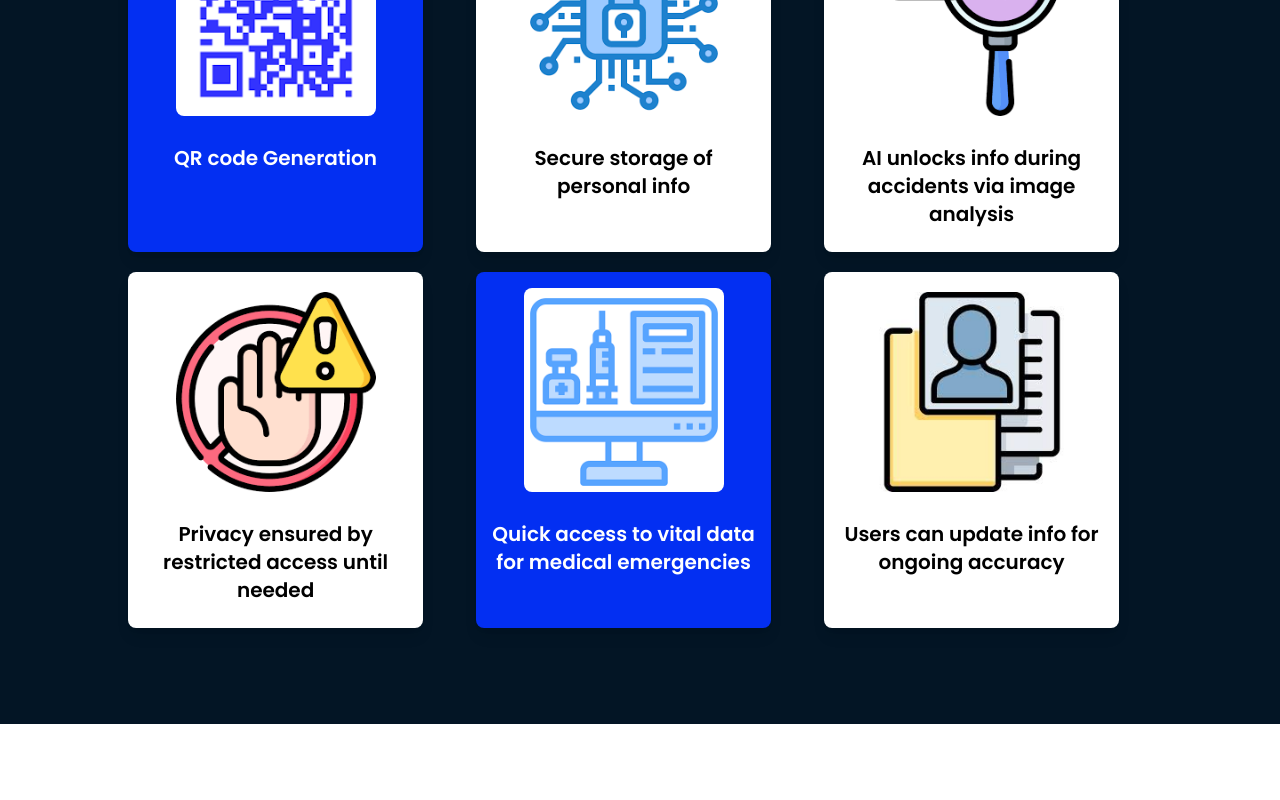
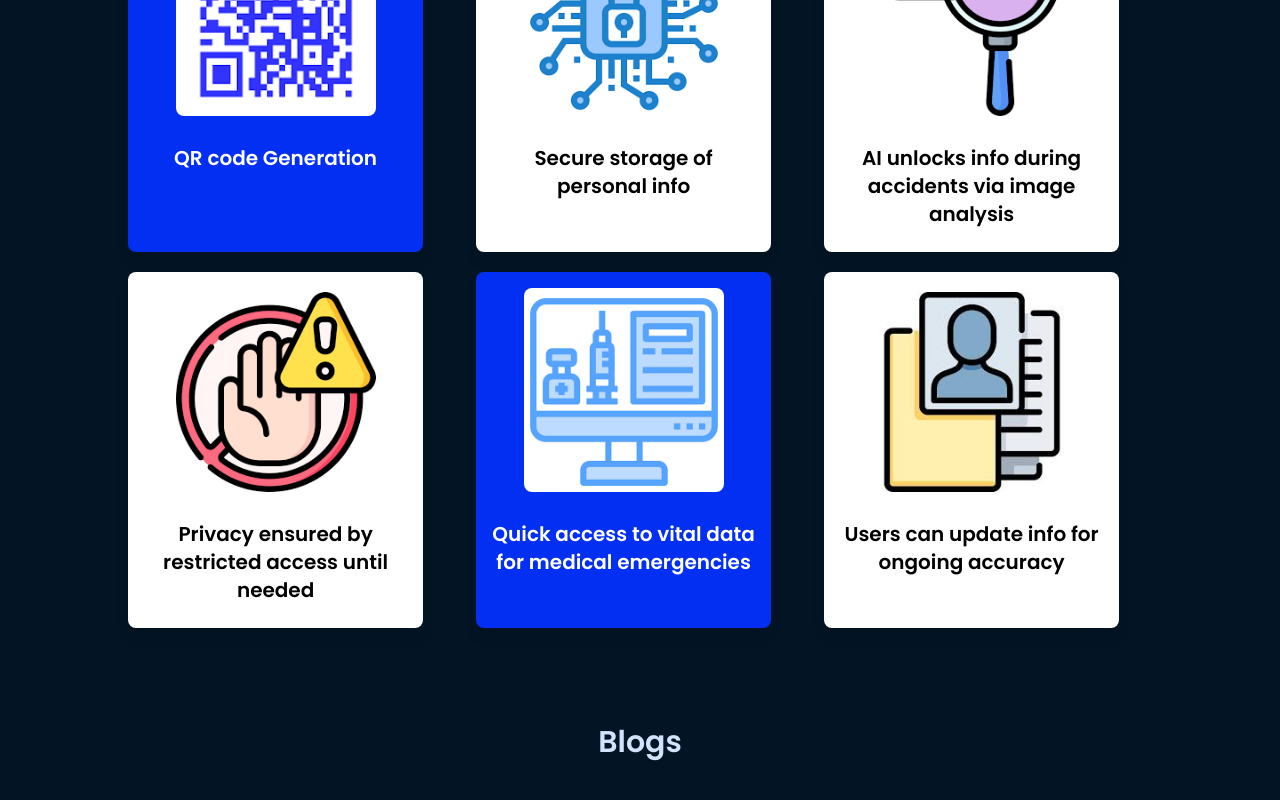
Before and after one commit to JainArchit16/RescueQR, a React (Create React App) app: page / in a window 1280 px wide. Shown: the part 1576-2376 px from the top of the page. Before the commit the page ends 2300 px from the top, so only its background shows below. Built offline with nearby package versions, Linux system fonts and the light colour scheme; no server answers; the database is empty.

Commit message:
blog component

```diff
--- a/src/common/Home.jsx
+++ b/src/common/Home.jsx
@@ -51,6 +51,12 @@ const Home = () => {
       </div>
 
       <Services />
+      <div className="w-full">
+        <p className="text-[#d3e3fd] text-3xl text-center font-semibold">
+          Blogs
+        </p>
+        <Blogs />
+      </div>
 
     </div>
   );
```
